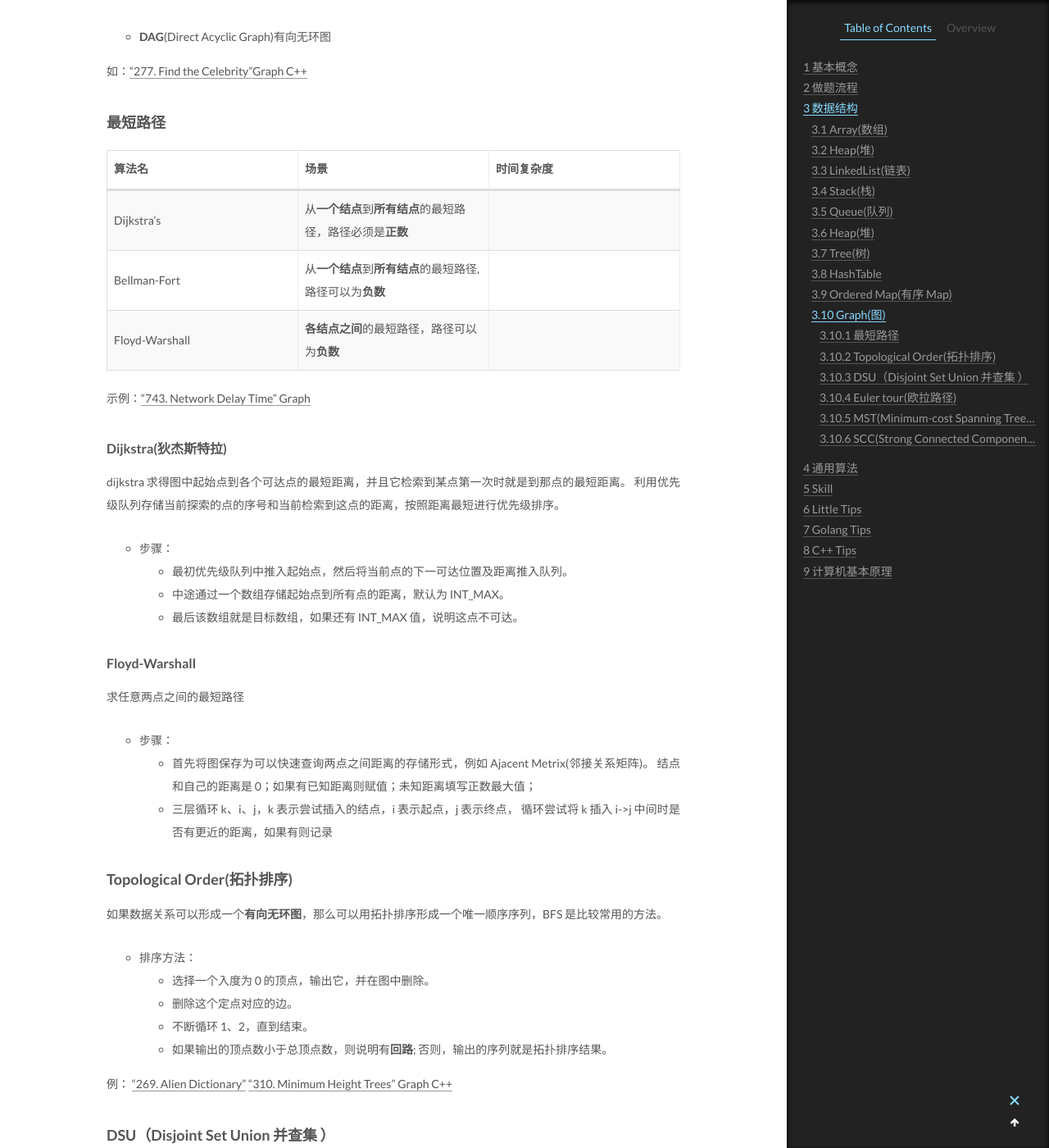
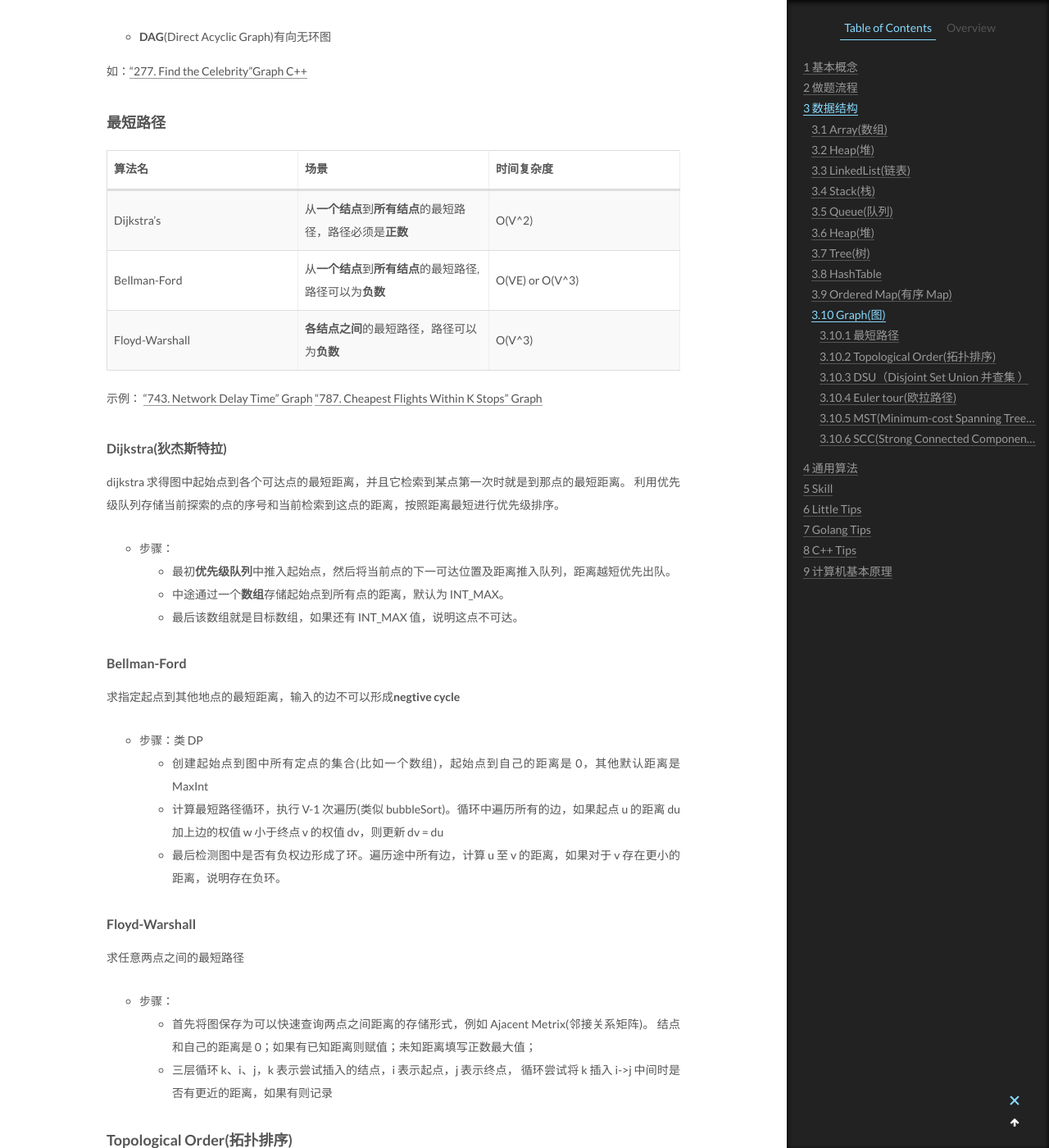
Before and after one commit to CodeHunter2006/CodeHunter2006.github.io, a Jekyll site: the page built from _posts/2020-12-20-Algorithm_Tips.md, in a window 1280 px wide and 1400 px high, scrolled down 11653 px. Shown: the whole window at 82% size. Built offline with Jekyll 4.4.1, drawn with Linux system fonts in a browser that asks for light colours.

Commit message:
[chore]: add contents.

```diff
--- a/_posts/2020-12-20-Algorithm_Tips.md
+++ b/_posts/2020-12-20-Algorithm_Tips.md
@@ -430,13 +430,15 @@ OrderedMap CRUD 各项操作的时间复杂度是 O(logn)，适用于在遍历
 
 ### 最短路径
 
-| 算法名         | 场景                                                       | 时间复杂度 |
-| -------------- | ---------------------------------------------------------- | ---------- |
-| Dijkstra's     | 从**一个结点**到**所有结点**的最短路径，路径必须是**正数** |            |
-| Bellman-Fort   | 从**一个结点**到**所有结点**的最短路径, 路径可以为**负数** |            |
-| Floyd-Warshall | **各结点之间**的最短路径，路径可以为**负数**               |            |
+| 算法名         | 场景                                                       | 时间复杂度      |
+| -------------- | ---------------------------------------------------------- | --------------- |
+| Dijkstra's     | 从**一个结点**到**所有结点**的最短路径，路径必须是**正数** | O(V^2)          |
+| Bellman-Ford   | 从**一个结点**到**所有结点**的最短路径, 路径可以为**负数** | O(VE) or O(V^3) |
+| Floyd-Warshall | **各结点之间**的最短路径，路径可以为**负数**               | O(V^3)          |
 
-示例：["743. Network Delay Time" Graph]()
+示例：
+["743. Network Delay Time" Graph]()
+["787. Cheapest Flights Within K Stops" Graph]()
 
 #### Dijkstra(狄杰斯特拉)
 
@@ -444,9 +446,18 @@ dijkstra 求得图中起始点到各个可达点的最短距离，并且它检
 利用优先级队列存储当前探索的点的序号和当前检索到这点的距离，按照距离最短进行优先级排序。
 
 - 步骤：
-  1. 最初优先级队列中推入起始点，然后将当前点的下一可达位置及距离推入队列。
-  2. 中途通过一个数组存储起始点到所有点的距离，默认为 INT_MAX。
+  1. 最初**优先级队列**中推入起始点，然后将当前点的下一可达位置及距离推入队列，距离越短优先出队。
+  2. 中途通过一个**数组**存储起始点到所有点的距离，默认为 INT_MAX。
   3. 最后该数组就是目标数组，如果还有 INT_MAX 值，说明这点不可达。
+
+#### Bellman-Ford
+
+求指定起点到其他地点的最短距离，输入的边不可以形成**negtive cycle**
+
+- 步骤：类 DP
+  1. 创建起始点到图中所有定点的集合(比如一个数组)，起始点到自己的距离是 0，其他默认距离是 MaxInt
+  2. 计算最短路径循环，执行 V-1 次遍历(类似 bubbleSort)。循环中遍历所有的边，如果起点 u 的距离 du 加上边的权值 w 小于终点 v 的权值 dv，则更新 dv = du
+  3. 最后检测图中是否有负权边形成了环。遍历途中所有边，计算 u 至 v 的距离，如果对于 v 存在更小的距离，说明存在负环。
 
 #### Floyd-Warshall
 
```
Also changed, not shown: _posts/2021-05-02-Algorithm_Graph.md (+133 -0 lines).
